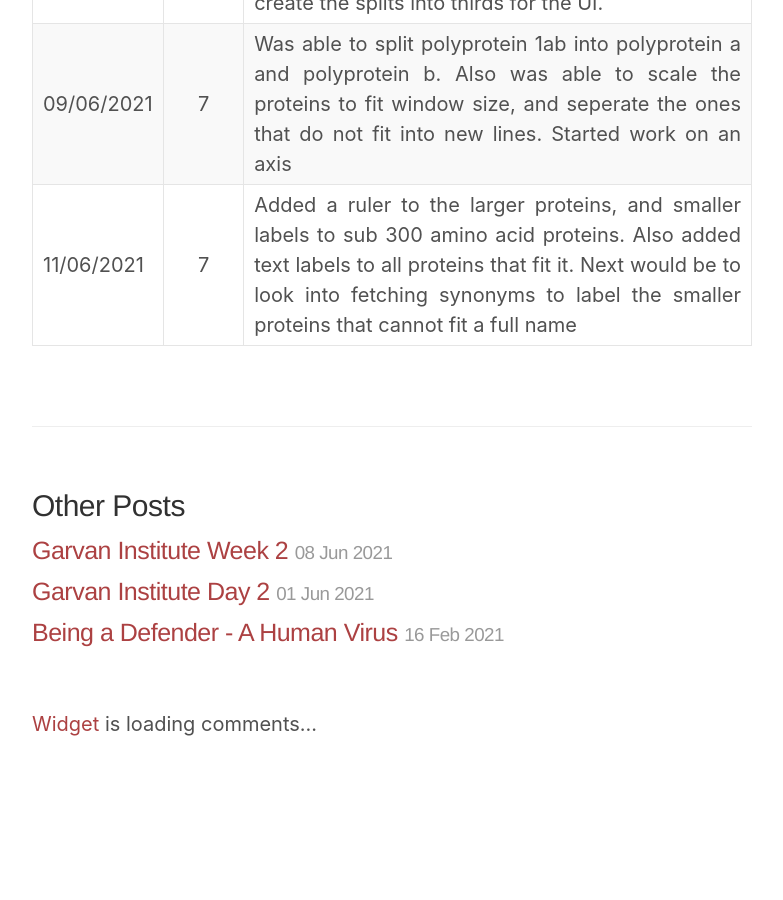
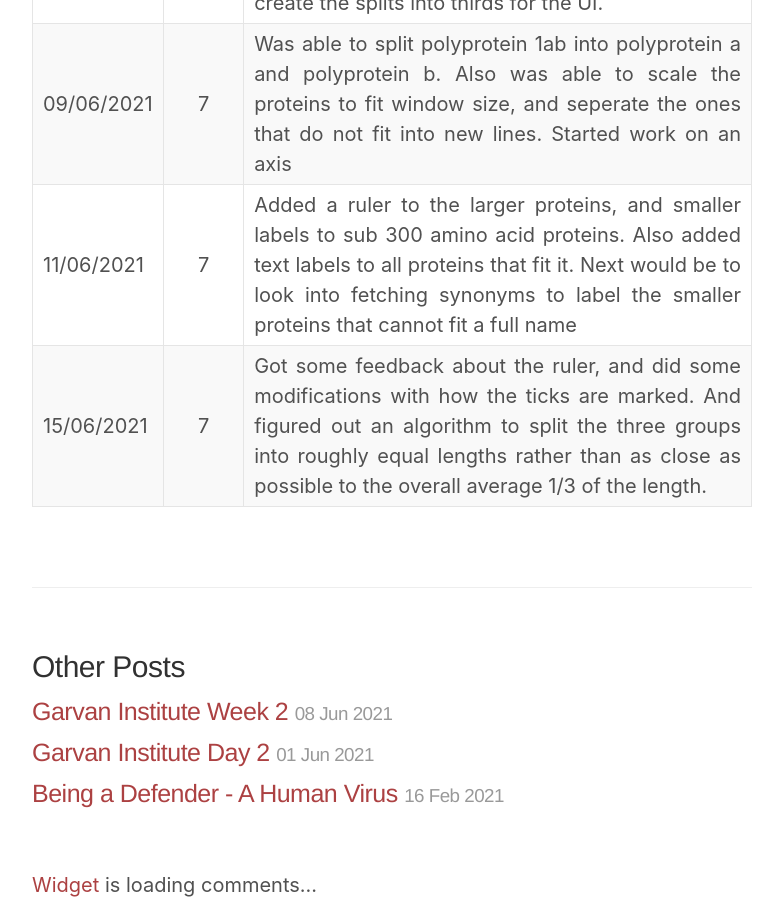
Before and after one commit to Key-Puncher/key-puncher.github.io, a Jekyll site: the page built from _posts/2021-06-08-garvan-institute-activity-log.md, in a window 1280 px wide and 900 px high, scrolled down 1146 px. Shown: the whole window, without its empty margins (248-1031 px from the left). Built offline with Jekyll 4.4.1, drawn with Linux system fonts in a browser that asks for light colours; a style sheet for code colours, icons or effects is not loaded; before the commit the page ends 1885 px from its top, so only the background shows below that.

Commit message:
Update 2021-06-08-garvan-institute-activity-log.md

```diff
--- a/_posts/2021-06-08-garvan-institute-activity-log.md
+++ b/_posts/2021-06-08-garvan-institute-activity-log.md
@@ -13,3 +13,4 @@ title: Garvan Institute Activity Log
 | 08/06/2021 | 5 | Set up the node.js backend server. Created a new API call that can be accessed from the front end to the server code. The ordering sequence of the proteins are now done. Next need to figure out a way to cut the overlaps of proteins, and also to create the splits into thirds for the UI. |
 | 09/06/2021 | 7 | Was able to split polyprotein 1ab into polyprotein a and polyprotein b. Also was able to scale the proteins to fit window size, and seperate the ones that do not fit into new lines. Started work on an axis |
 | 11/06/2021 | 7 | Added a ruler to the larger proteins, and smaller labels to sub 300 amino acid proteins. Also added text labels to all proteins that fit it. Next would be to look into fetching synonyms to label the smaller proteins that cannot fit a full name |
+| 15/06/2021 | 7 | Got some feedback about the ruler, and did some modifications with how the ticks are marked. And figured out an algorithm to split the three groups into roughly equal lengths rather than as close as possible to the overall average 1/3 of the length. |
```
